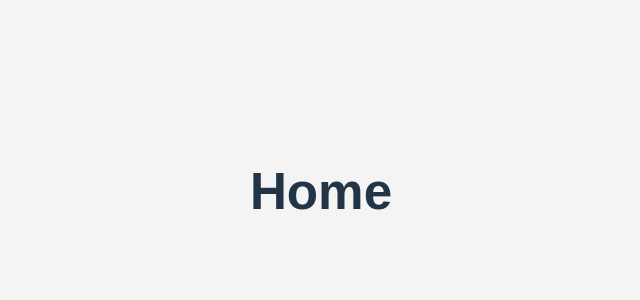
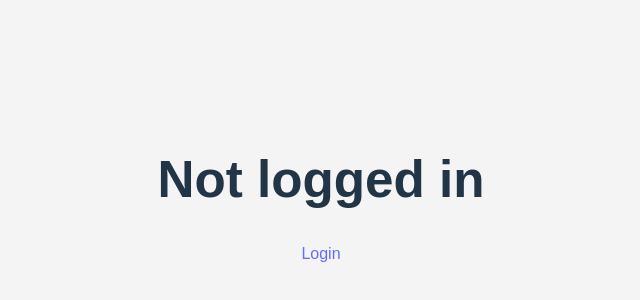
Before and after one commit to Martin-R-D/Writto, a React (Vite) app in the folder frontend/: page /home in a window 1280 px wide. Shown: the part 208-508 px from the top of the page, without its empty margins (319-959 px from the left). Built offline with nearby package versions, Linux system fonts and the light colour scheme.

Commit message:
Home component updated
Now you cannot enter Home before you log in

```diff
--- a/frontend/src/App.jsx
+++ b/frontend/src/App.jsx
@@ -13,9 +13,9 @@ function App() {
     <BrowserRouter>
       <Routes>
         <Route path="/register" element={<Register />}/>
-        <Route path="/login" element={<Login />} />
+        <Route path="/login" element={<Login setIsLoggedIn={setIsLoggedIn}/>} />
         <Route path='*' element={<Register />} />
-        <Route path='/home' element={<Home />} />
+        <Route path="/home" element={<Home isLoggedIn={isLoggedIn}/>} />
       </Routes>
     </BrowserRouter>
   );
--- a/frontend/src/pages/Home.jsx
+++ b/frontend/src/pages/Home.jsx
@@ -1,10 +1,14 @@
-import { data } from "react-router-dom"
+import { Link } from "react-router-dom";
 
-function Home() {
+function Home({isLoggedIn}) {
+    if (!isLoggedIn) return (
+        <>
+            <h1>Not logged in</h1>
+            <Link to='/login'>Login</Link>
+        </>
+        );
     return (
-        <>
-            <h1>Home</h1>
-        </>
-    )
+       <h1>Home</h1>
+    );
 }
 export default Home
--- a/frontend/src/pages/Login.jsx
+++ b/frontend/src/pages/Login.jsx
@@ -4,7 +4,7 @@ import './login.css'
 import axios from 'axios';
 import { useNavigate } from 'react-router-dom';
 
-function Login() {
+function Login({setIsLoggedIn}) {
     const [username, setUsername] = useState('');
     const [password, setPassword] = useState('');
     const navigate = useNavigate();
@@ -13,7 +13,7 @@ function Login() {
         if(password.trim() === '') return;
         try{
             const response = await axios.post('http://127.0.0.1:8000/api/login/', {username, password});
-            if(response.status === 200) navigate('/home');
+            if(response.status === 200) {setIsLoggedIn(true); navigate('/home');}
             else throw new Error(response.data);
         } catch(err) {
             alert(err);
```
